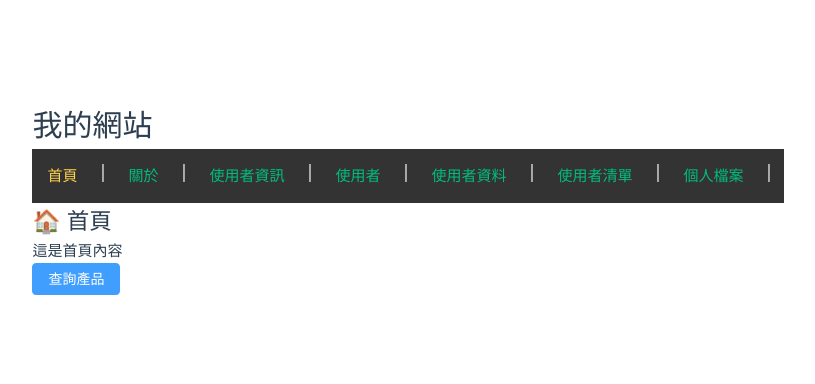
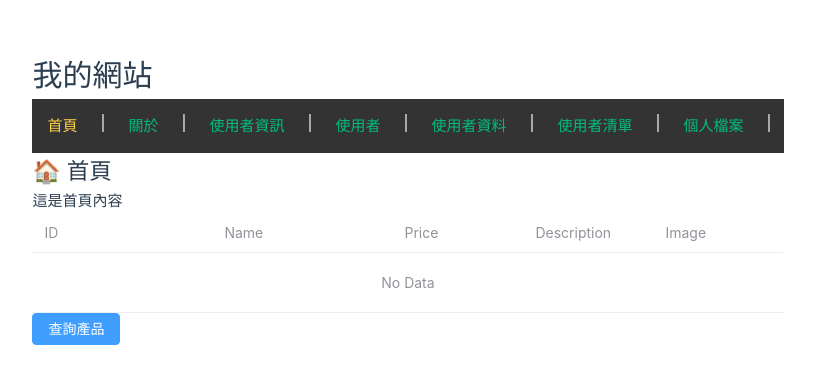
Before and after one commit to JerryChang0504/20250908, a Vue app: page / in a window 1280 px wide. Shown: the part 202-586 px from the top of the page, without its empty margins (232-1047 px from the left). Built offline with nearby package versions, Linux system fonts and the light colour scheme.

Commit message:
套用 element Table

```diff
--- a/src/components/AxiosComp.vue
+++ b/src/components/AxiosComp.vue
@@ -1,5 +1,8 @@
 <script setup>
+import { reactive } from 'vue'
 import axios from 'axios'
+
+const tableData = reactive([])
 
 let apiService = axios.create({
   baseURL: 'http://localhost:8080',
@@ -9,13 +12,24 @@ const queryProduct = () => {
   // GET
   apiService
     .get('/api/queryAllProducts')
-    .then((response) => console.log(response.data))
+    .then((response) => {
+      console.log('🚀 ~ queryProduct ~ response:', response)
+      Object.assign(tableData, response.data)
+    })
     .catch((error) => console.error(error))
 }
 </script>
 
 <template>
   <div>
+    <el-table :data="tableData" style="width: 100%">
+      <el-table-column prop="id" label="ID" width="180" />
+      <el-table-column prop="name" label="Name" width="180" />
+      <el-table-column prop="product_price" label="Price" />
+      <el-table-column prop="description" label="Description" />
+      <el-table-column prop="image" label="Image" />
+    </el-table>
+
     <el-button type="primary" @click="queryProduct()">查詢產品</el-button>
   </div>
 </template>
```
